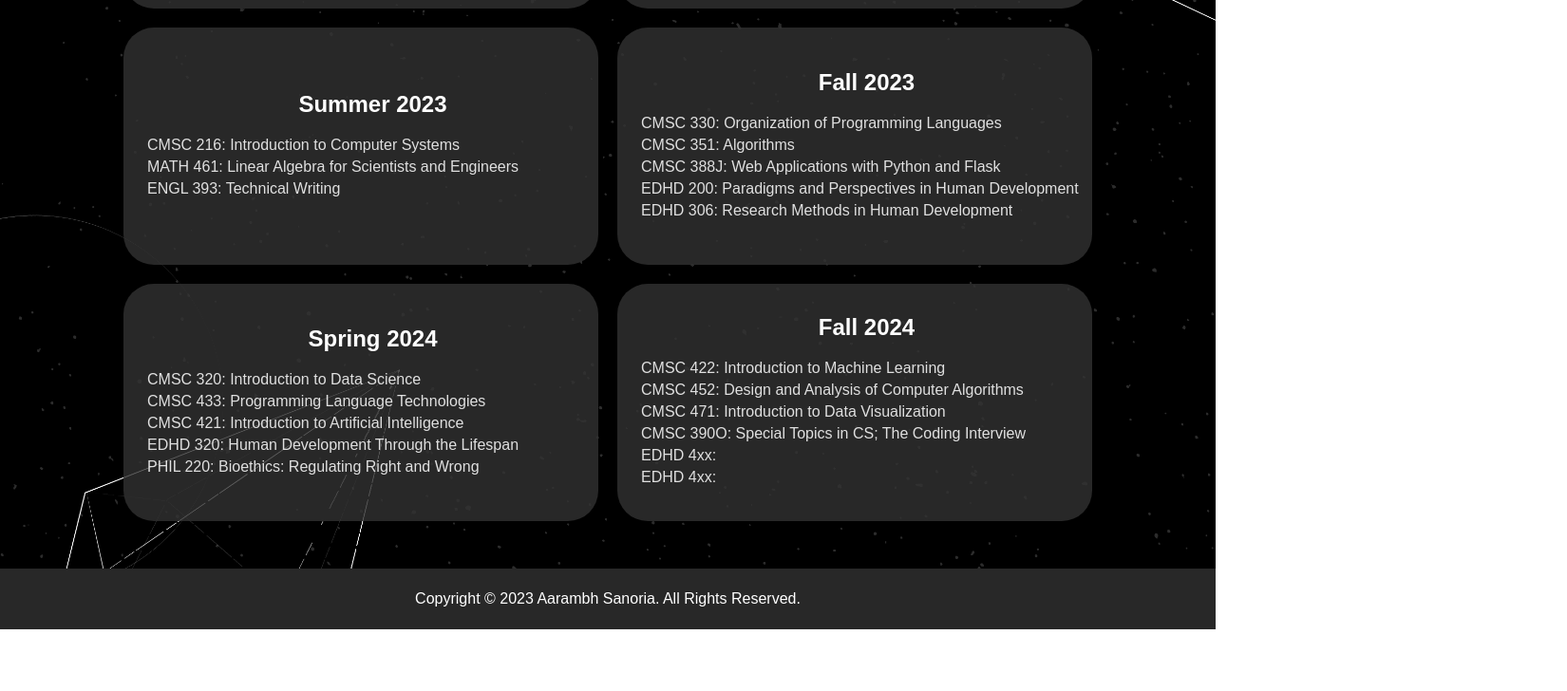
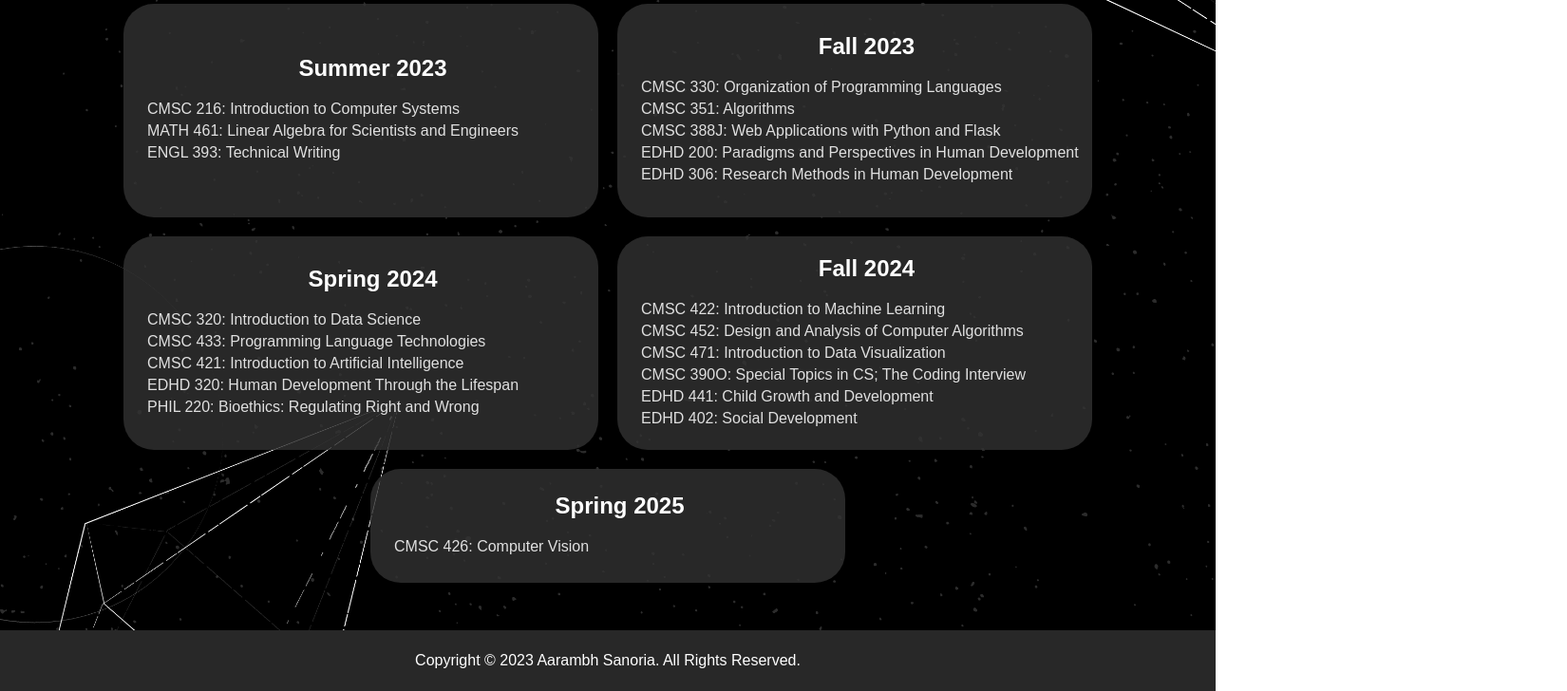
Before and after one commit to Armdoor/armdoor, a React (Create React App) app: page /school in a window 1280 px wide. Shown: the part 448-1176 px from the top of the page at 95% size, 1650 px wide, since content can reach past the window. Before the commit the page ends 1111 px from the top, so only its background shows below. Built offline with nearby package versions, Linux system fonts and the light colour scheme.

Commit message:
chnged info

```diff
--- a/package.json
+++ b/package.json
@@ -10,7 +10,7 @@
     "@testing-library/jest-dom": "^5.17.0",
     "@testing-library/react": "^13.4.0",
     "@testing-library/user-event": "^13.5.0",
-    "react": "^18.2.0",
+    "react": "^18.3.1",
     "react-awesome-reveal": "^4.2.7",
     "react-dom": "^18.2.0",
     "react-router-dom": "^6.21.1",
--- a/src/components/About/About.js
+++ b/src/components/About/About.js
@@ -94,28 +94,32 @@ h1{color: white;}
 `;
 
 const Cards = styled.div`
-    //margin: 1.5rem;
-    width: 100%;
+    width: 1000px;
+    margin: 0 auto;
     max-width: 50%;
     text-align: left;
+    display: flex;
+    flex-direction: column;
+    gap: 1rem;
+
     h2{
         color: white;
+        font-weight: 300;
         }
 
     `;
 
 const Card = styled.div`
-    height: 100%;
-    width: 100%;
+    min-height: 120px; /* Set a minimum height for all cards */
+    width: 80%;
     backdrop-filter: blur(2px);
     background-color: #333333;
     border-radius: 0.75rem;
     display: flex;
-    align-items: center;
-    justify-content: space-between;
+    align-items: flex-start;
+    justify-content: flex-start;
     padding: 1rem;
     margin-bottom: 1rem;
-
     img {
       height: 60px;
       width: 60px;
@@ -137,12 +141,11 @@ const Card = styled.div`
 const Con = styled.div`
     display: flex;
     flex-direction: column;
-    // h2,
-    // p {
-    //   margin: 0;
-    // }
+    justify-content: flex-start; /* Align content to the top */
+    align-items: flex-start;
     h2{
         color: white;
+        font-weight: 300;
     }
     p{
         padding-top: 8px;
@@ -152,6 +155,7 @@ const Con = styled.div`
     @media only screen and (max-width: 485px) {
         h2{
             font-size: 18px;
+            font-weight: 300;
         }
         p{
             padding-top: 5px;
@@ -172,7 +176,7 @@ const Button = styled.button`
     width: 135px;
     color: black;
     font-size: 1.2rem;
-    font-weight: bold;
+    font-weight: 400;
     padding: 1rem 1rem;
     border-radius: .75rem;
     transition: background-color 0.3s ease-in-out;
--- a/src/components/About/Story.js
+++ b/src/components/About/Story.js
@@ -9,54 +9,31 @@ const Story = () => {
       <Linkheader/>
       <TextArea>
         <Fade direction='left'>
-        <p>My freshman year of high school when we were introduced to Java. We started with the basics, like loops and printing statements on BlueJ, and by the end of the course, we were creating simple shapes like triangles and diamonds using loops. I hated that class. However, I was always fascinated by space and the cosmos, ever since watching "Cosmos" in 2014. I dreamed of pursuing a career related to space, rockets, and the unknown.
+        <p>My journey into tech began in high school with my first programming class in Java. We explored basic concepts like loops and printing patterns, and while it was all new to me, the logic behind it sparked my curiosity. Around the same time, I became fascinated with space and the cosmos after watching Cosmos in 2014, which inspired me to pursue a field where I could blend curiosity with technical problem-solving.
         </p>
         </Fade>
         <Fade direction='right'>
-        <p>Because of my interest in space and rockets, combined with a desire to engage in technical problem-solving, I decided to pursue Mechanical Engineering with the hope of pivoting to Aerospace Engineering for my master's. I accepted an offer from Iowa State University (ISU). During my freshman year at ISU, all engineering students were required to take an introductory engineering course that included learning MATLAB. When coding appeared on the syllabus, my immediate reaction was, "Not this again!" (insert crying emoji here).
+        <p>I started as a Mechanical Engineering major at Iowa State University, aiming to eventually work in Aerospace. During an introductory course, I was reintroduced to programming through MATLAB. This time, something clicked. I found joy in breaking down problems and building solutions from scratch, which led me to switch to Computer Science and explore the power of code more deeply.
          </p>
           </Fade>
           <Fade direction='left'>
           <p>
-          To my surprise, I enjoyed the coding aspect of the course so much that I decided to switch my major to Computer Science. Embracing this newfound passion, I began seeking financial opportunities and applied for a transfer to Arizona State University. I was thrilled to be accepted with a New American University Scholarship worth $16,000.
+          Looking for greater opportunities, I transferred to Arizona State University with a $16,000 New American University Scholarship. Eager to challenge myself further, I later transferred to the University of Maryland, College Park, even though it meant restarting several core courses. I saw it as an opportunity to deepen my foundation and grow, both technically and personally.
           </p>
           </Fade>
           <Fade direction='right'>
           <p>
-          Fast forward to my second semester at ASU, I found myself craving more academic challenges. I applied to more competitive schools and was accepted at both Stony Brook University and the University of Maryland, College Park. Ultimately, I chose to transfer to the University of Maryland, even though many of my CS and other course credits didn't transfer, requiring me to start from scratch. Despite this setback, I embraced the challenge and dove into my new courses with renewed determination.
+          At UMD, I’ve immersed myself in courses like Algorithms, Operating Systems, Artificial Intelligence, Databases, and Software Engineering, building a solid technical toolkit while sharpening analytical thinking, collaboration, and adaptability. I've also worked on cross-functional teams, developed dashboards for insights, and used machine learning to solve real-world problems.
          </p>
           </Fade>
           <Fade direction='left'>
           <p>
-          At the University of Maryland, I have taken advantage of every opportunity to expand my knowledge and skills. I have developed a strong foundation and working extensively with technologies. Some of the key courses I've taken include:
-
-          <br />
-          <ul>
-            <li>Introduction to Algorithms: This course solidified my understanding of fundamental algorithms and data structures, emphasizing problem-solving and analytical thinking.
-            </li>
-            <li>
-            Operating Systems: I learned about the inner workings of operating systems, including process management, memory management, and file systems.
-
-            </li>
-            <li>
-            Database Systems: This class provided me with a deep understanding of database design, SQL, and the importance of efficient data management.
-
-            </li>
-            <li>Artificial Intelligence: I explored the principles and techniques used in AI, including machine learning, neural networks, and natural language processing.
-            </li>
-            <li>Software Engineering: Here, I gained practical experience in software development methodologies, project management, and collaborative teamwork.
-            </li>
-            <li>Introduction to Data Science: This course introduced me to the essential concepts and techniques in data science, including data wrangling, visualization, statistical analysis, and machine learning.
-            </li>
-          </ul>
+          Beyond academics, I’ve valued every opportunity to work with diverse teams, from campus jobs to internships, learning the importance of clear communication, feedback, and resilience. My passion lies in using technology to create practical, impactful solutions, especially in machine learning and mobile development.
           </p>
           </Fade>
           <Fade direction='right'>
           <p>
-            In addition to my coursework, I've gained valuable experience working with a diverse team at ISU Dining, where I learned the importance of collaboration, adaptability, and delivering quality service. These skills have been invaluable in my tech projects, where teamwork and communication are key. <br />
-            My passion for technology extends beyond the classroom. I am particularly excited about the potential of machine learning and iOS development to create innovative solutions. Whether it's developing an app to simplify daily tasks or using machine learning to uncover new insights from data, I am eager to apply my skills to make a meaningful impact. <br />
-            When I'm not coding, you'll find me buried in a book on quantitative finance, philosophy,  experimenting with new recipes in the kitchen, or exploring the latest tech trends. I believe in the power of continuous learning and am always on the lookout for new challenges and opportunities to grow. <br />
-            I'm excited to connect with fellow tech enthusiasts, professionals, and anyone interested in collaborating on exciting projects. Feel free to reach out if you'd like to chat about the latest in tech, share coding tips, or just exchange favorite programming jokes!
+            Outside of tech, I’m constantly exploring, whether it’s philosophy, quantitative finance, cooking, or staying updated on emerging technologies. I'm deeply committed to lifelong learning and excited by the chance to collaborate, solve meaningful problems, and grow alongside others who share the same drive.
             </p>
         </Fade>
       </TextArea>
@@ -68,8 +45,9 @@ const Story = () => {
 export default Story
 
 const Container = styled.div`
-height: auto;
+min-height: 100vh;
   width: 100%;
+
   display: flex;
   flex-direction: column;
   background-image: url('/images/bkg.jpg');
@@ -80,6 +58,7 @@ height: auto;
 `
 
 const TextArea = styled.div`
+flex: 1;
 display flex;
 align-items: center;
 justify-content: center;
--- a/src/components/Links/Links.js
+++ b/src/components/Links/Links.js
@@ -28,7 +28,7 @@ const Links = () => {
         <Buttons>
         <Fade direction='left'>
           <Button
-            href="https://github.com/Armdoor/Resume/blob/main/Final_res.pdf"
+            href="https://github.com/Armdoor/Resume/blob/main/DA.pdf"
             onMouseEnter={() => handleHover('resume', true)}
             onMouseLeave={() => handleHover('resume', false)}
           >
--- a/src/components/Links/School.js
+++ b/src/components/Links/School.js
@@ -8,7 +8,9 @@ const School = () => {
   return (
     <Container>
       <Linkheader />
+      <Fade direction='down'>
       <h1>University Of Maryland, College Park</h1>
+      </Fade>
 
       <Grid>
             <Fade direction='left'>
@@ -65,11 +67,19 @@ const School = () => {
                 <p>CMSC 452: Design and Analysis of Computer Algorithms</p>
                 <p>CMSC 471: Introduction to Data Visualization</p>
                 <p>CMSC 390O: Special Topics in CS; The Coding Interview</p>
-                <p>EDHD 4xx: </p>
-                <p>EDHD 4xx: </p>
+                <p>EDHD 441: Child Growth and Development </p>
+                <p>EDHD 402: Social Development </p>
             </CardContainer>
             </Fade>
         </Grid>
+        <LastWrap>
+            <Fade direction='left'>
+              <CardContainerLast>
+                  <h2>Spring 2025</h2>
+                  <p>CMSC 426: Computer Vision</p>
+              </CardContainerLast>
+            </Fade>
+        </LastWrap>
       <Footer/>
     </Container>
   );
@@ -89,12 +99,14 @@ const Container = styled.div`
   align-items: center;
   justify-content: center;
   h1{
+    color: white;
     padding-top: 15vh;
     padding-bottom: 50px;
   }
 
   @media only screen and (max-width: 485px) {
     h1{
+    color: white;
       font-size: 25px;
       padding-left: 20px;
     }
@@ -104,7 +116,7 @@ const Container = styled.div`
 
 
 const CardContainer = styled.div`
-  height: 250px;
+  height: 225px;
   width: 500px;
   padding-left: 25px;
   border-radius: 2rem;
@@ -161,6 +173,69 @@ display: grid;
 grid-template-columns: repeat(2, 1fr);
 gap: 20px;
 grid-auto-rows: minmax(100px, auto);
+padding-bottom: 20px;
+@media only screen and (max-width: 485px) {
+  display: flex;
+  flex-direction: column;
+  align-items: center;
+  justify-content: center;
+}`;
+
+const CardContainerLast = styled.div`
+  height: 120px;
+  width: 500px;
+  padding-left: 25px;
+  border-radius: 2rem;
+  backdrop-filter: blur(.5px);
+  background: rgba(51, 51, 51, 0.8);
+  display: flex;
+  flex-direction: column;
+  text-align: start;
+  justify-content: center;
+  transition: transform 0.3s ease-in-out;
+  &:hover {
+    transform: scale(1.05); /* Increase scale on hover */
+  }
+  h2{
+    color: white;
+    padding-top: 0px;
+    padding-bottom: 20px;
+    display: flex;
+    justify-content: center;
+  }
+  p{
+    margin-bottom: 5px;
+    font-weight: 400;
+    color: #E0E0E0;
+  }
+  @media only screen and (max-width: 485px) {
+    height: auto;
+  width: 300px;
+    display: flex;
+    flex-direction: column;
+    text-align: start;
+    padding-top: 8px;
+    padding-bottom: 10px;
+    justify-content: center;
+    h2{
+      color: #81B8D7;
+      padding-top: 0px;
+      padding-bottom: 0px;
+      display: flex;
+      justify-content: center;
+      font-size: 18px;
+    }
+    p{
+      margin-bottom: 5px;
+      font-weight: 400;
+      padding-top: 5px;
+      font-size: 12px;
+    }
+  }
+`;
+const LastWrap = styled.div`
+display: centre;
+gap: 2px;
 padding-bottom: 50px;
 @media only screen and (max-width: 485px) {
   display: flex;
```
Also changed, not shown: 1 other file (tests, documents, lock files or other folders).
